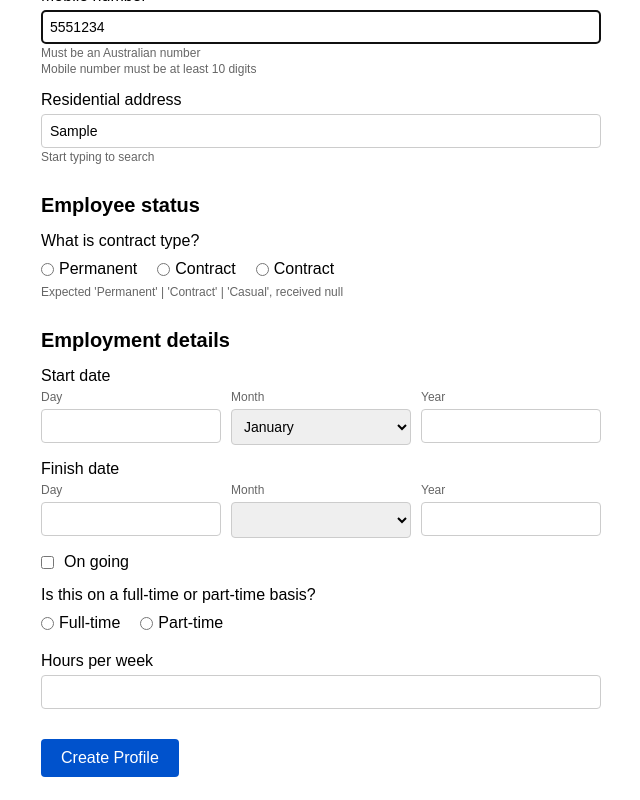
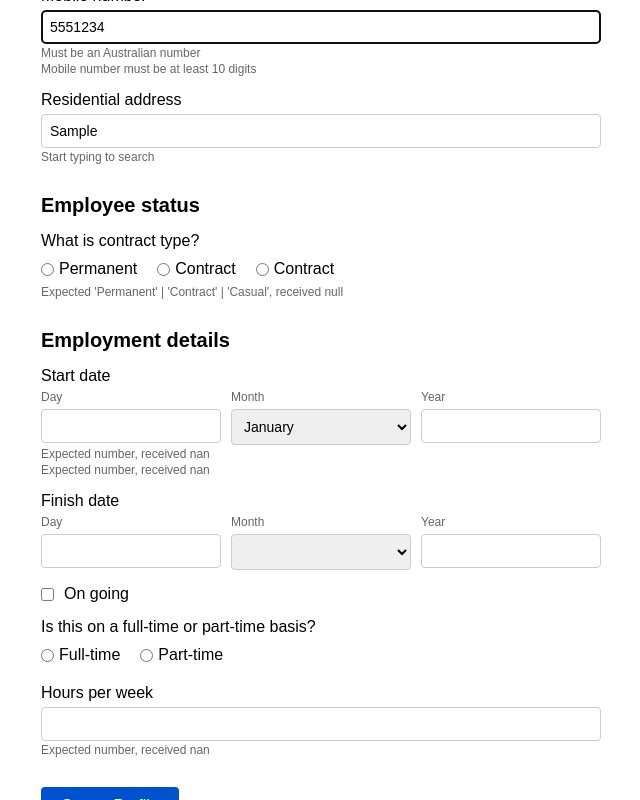
Before and after one commit to JennyZhong2022/Employee-Creator, a React (Vite) app in the folder employee-creator/: page /add-employee in a window 1280 px wide. Both pictures are taken after typing "Sample", "Sample", "Sample", "name@example.com", "5551234", "Sample" into the empty fields and a click on the button "Create Profile". Shown: the part 586-1386 px from the top of the page, without its empty margins (319-959 px from the left). Built offline with nearby package versions, Linux system fonts and the light colour scheme; no server answers.

Commit message:
employeeForm update

```diff
--- a/employee-creator/src/components/EmployForm/EmployeeForm.tsx
+++ b/employee-creator/src/components/EmployForm/EmployeeForm.tsx
@@ -173,6 +173,21 @@ const EmployeeForm = ({ onSubmit, formType, employee }: EmployeeFormProps) => {
               />
             </div>
           </div>
+          {errors.startDay && (
+            <small className={styles.error_text}>
+              {errors.startDay.message}
+            </small>
+          )}
+          {errors.startMonth && (
+            <small className={styles.error_text}>
+              {errors.startMonth.message}
+            </small>
+          )}
+          {errors.startYear && (
+            <small className={styles.error_text}>
+              {errors.startYear.message}
+            </small>
+          )}
         </div>
 
         <div className={styles.field}>
@@ -280,6 +295,11 @@ const EmployeeForm = ({ onSubmit, formType, employee }: EmployeeFormProps) => {
             id="hoursPerWeek"
             type="number"
           />
+          {errors.hoursPerWeek && (
+            <small className={styles.error_text}>
+              {errors.hoursPerWeek.message}
+            </small>
+          )}
         </div>
       </div>
 
--- a/employee-creator/src/components/EmployForm/schema.ts
+++ b/employee-creator/src/components/EmployForm/schema.ts
@@ -26,13 +26,13 @@ export const schema = z
     employeeStatus: z.enum(["Permanent", "Contract", "Casual"]),
     startDay: z.number().min(1).max(31),
     startMonth: monthEnum,
-    startYear: z.number().min(1900),
+    startYear: z.number().min(1900).max(2024),
     finishDay: z.number().min(1).max(31).nullable().optional(),
     finishMonth: monthEnum.nullable().optional(),
     finishYear: z.number().min(1900).nullable().optional(),
     onGoing: z.boolean().optional(),
     employmentBasis: z.enum(["Full-time", "Part-time"]),
-    hoursPerWeek: z.number().min(1).max(80),
+    hoursPerWeek: z.number().optional(),
   })
   .refine(
     (data) => {
```
Also changed, not shown: 2 other files (tests, documents, lock files or other folders).
